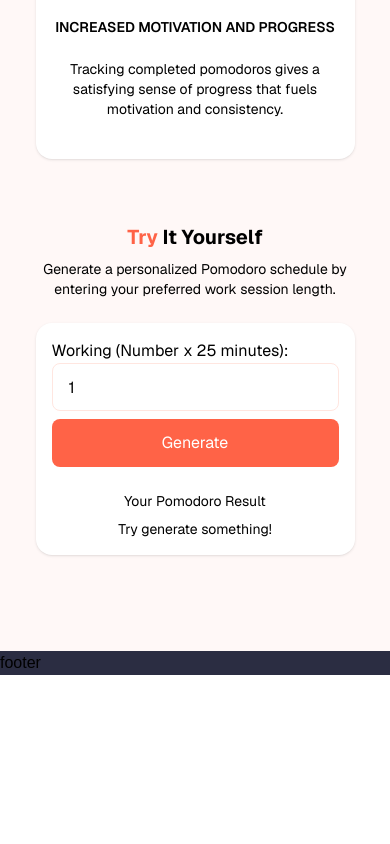
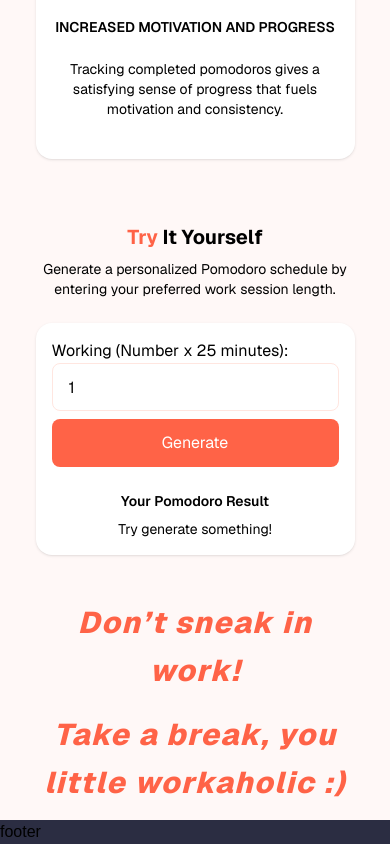
Before and after one commit to cmdn-hoangnguyen/pomodoro, a Next.js app: page / in a window 390 px wide. Shown: the part 3557-4401 px from the top of the page. Before the commit the page ends 4232 px from the top, so only its background shows below. Built offline with nearby package versions, Linux system fonts and the light colour scheme.

Commit message:
Create Quotation Section

```diff
--- a/app/page.tsx
+++ b/app/page.tsx
@@ -1,6 +1,7 @@
 import ApplicationSection from "@/components/ApplicationSection";
 import DescriptionSection from "@/components/DescriptionSection";
 import HeroSection from "@/components/HeroSection";
+import QuotationSection from "@/components/QuotationSection";
 import ValueSection from "@/components/ValueSection";
 import { SECTION_IDS } from "@/utils/constants";
 import { ReactNode } from "react";
@@ -24,7 +25,7 @@ export default function Home() {
       data: <ApplicationSection />,
     },
     [SECTION_IDS.QUOTATION]: {
-      data: <></>,
+      data: <QuotationSection /> ,
     },
   };
 
--- a/components/ApplicationSection.tsx
+++ b/components/ApplicationSection.tsx
@@ -204,7 +204,7 @@ const ApplicationSection = () => {
               </div>
 
               <div className="flex flex-col gap-2">
-                <p className={`${subTitleFontSize} capitalize`}>
+                <p className={`${subTitleFontSize} font-semibold capitalize`}>
                   your pomodoro result
                 </p>
 
--- /dev/null
+++ b/components/QuotationSection.tsx
@@ -0,0 +1,12 @@
+const QuotationSection = () => {
+  return (
+    <>
+      <p className="2xl:text-5xl lg:text-4xl text-3xl text-center font-extrabold italic text-[var(--primary)] leading-12 tracking-wider flex flex-col justify-center gap-4 2xl:h-[40vh] lg:h-[30vh] h-[20vh]">
+        <span>Don’t sneak in work!</span>
+        <span>Take a break, you little workaholic :)</span>
+      </p>
+    </>
+  );
+};
+
+export default QuotationSection;
```
